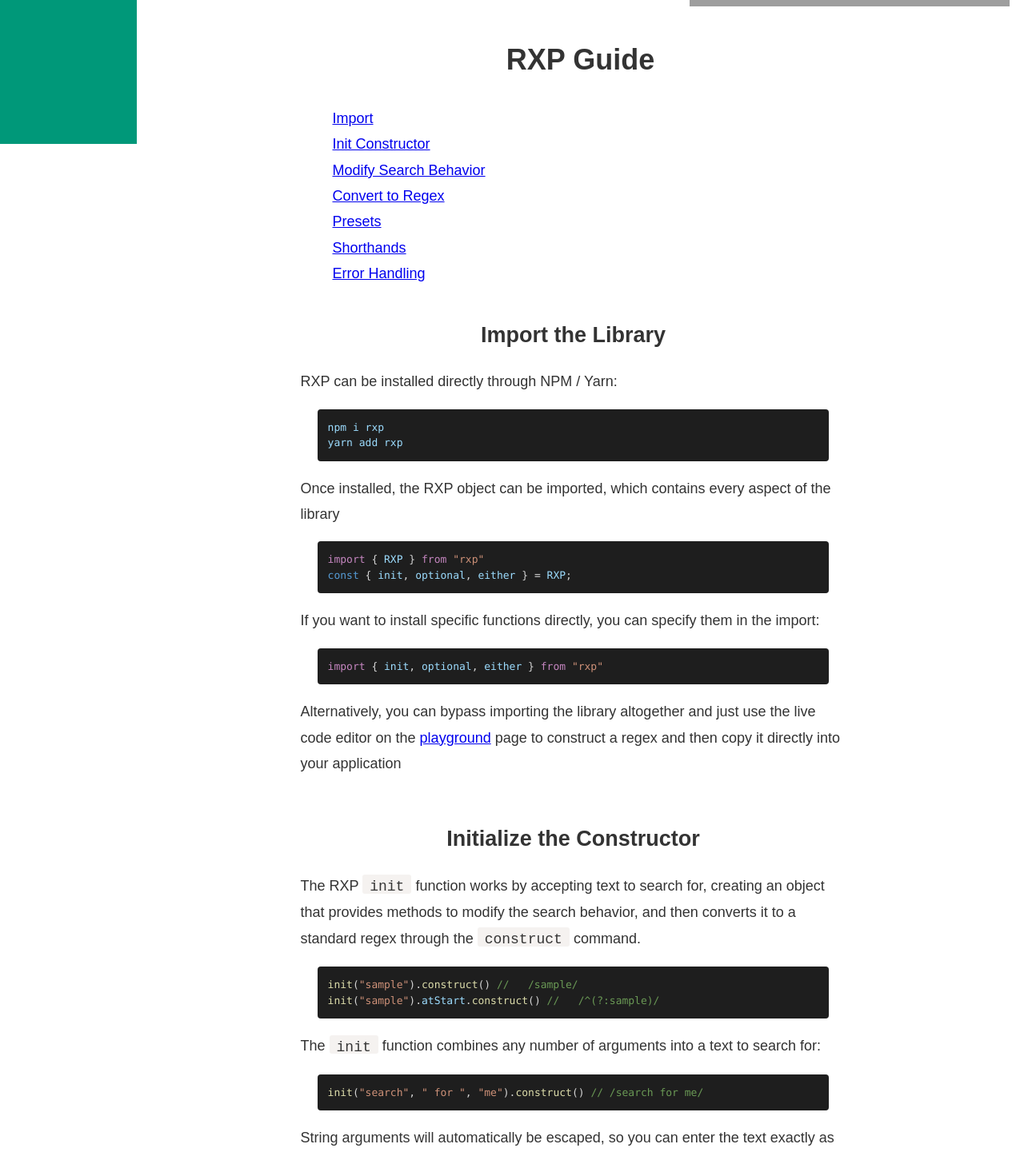
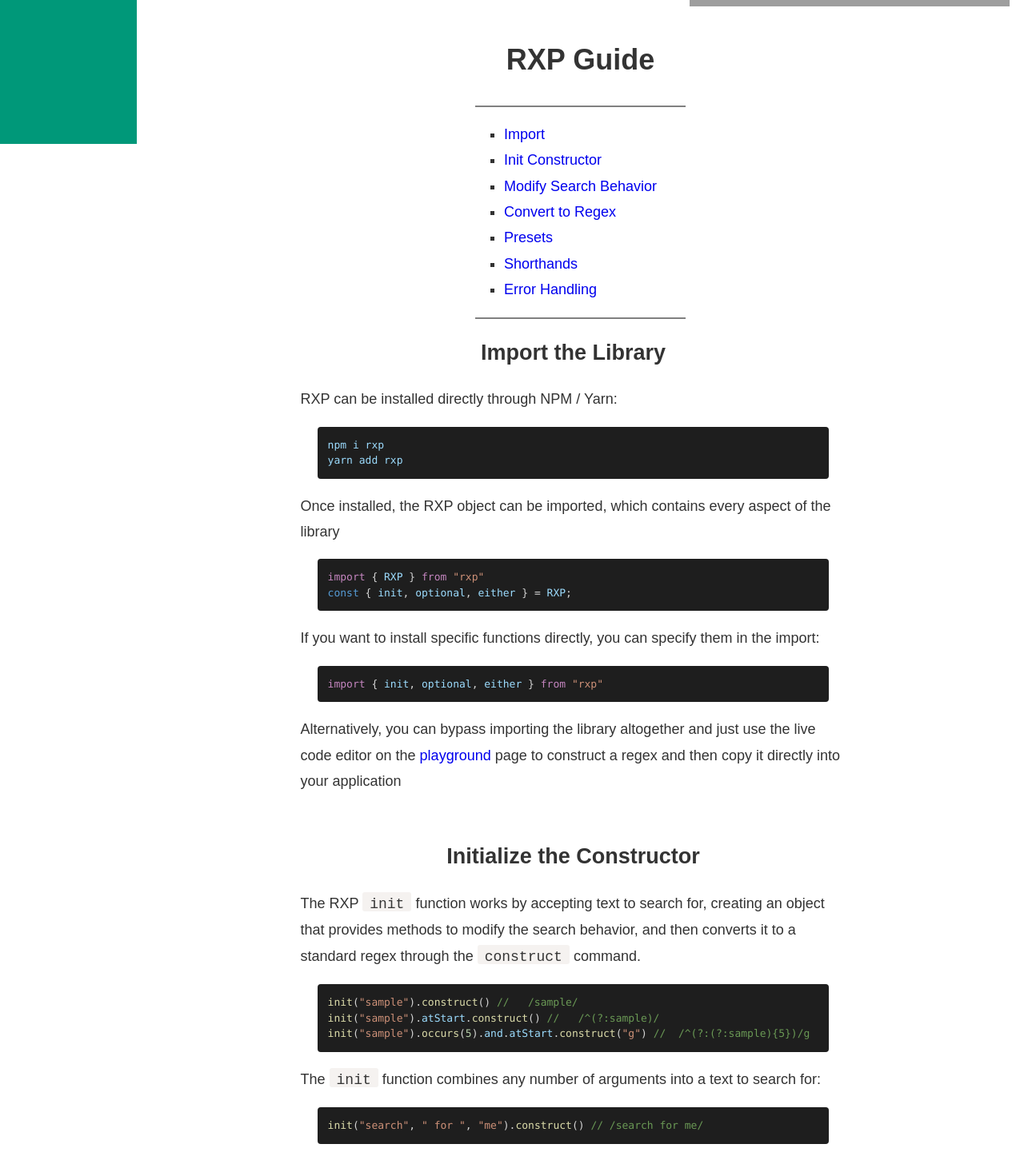
Before and after one commit to jt-rose/rxp-site, a Next.js app: page /guide in a window 1280 px wide. Shown: the part 620-2066 px from the top of the page at 80% size. Built offline with nearby package versions, Linux system fonts and the light colour scheme; grey boxes are pictures that could not be loaded.

Commit message:
updated table of contents styling

```diff
--- a/pages/guide.tsx
+++ b/pages/guide.tsx
@@ -87,7 +87,8 @@
 ]
 
 const TableOfContents = () => (
-  <ul>
+  <div>
+    <ul>
     {guideSectionLinks.map(section => (
       <li>
         <Link href={`/guide#${section.hrefID}`}>
@@ -95,13 +96,32 @@
         </Link>
       </li>
     ))}
+    </ul>
     <style jsx>{`
-      ul {
-        list-style-type: none;
-        color: ${theme.colors.background};
+    div {
+      display: flex;
+      justify-content: center;
+    }
+    ul {
+      margin: 0;
+      padding: 1em 2em;
+      border-top: 2px solid gray;
+      border-bottom: 2px solid gray;
+    }
+      li {
+        list-style-type: square;
+      }
+      a {
+        text-decoration: none;
+      }
+      a:visited {
+        color: black;
+      }
+      a:hover {
+        text-decoration: underline;
       }
     `}</style>
-  </ul>
+  </div>
 )
 
 const ImportGuide = () => (
@@ -127,7 +147,8 @@
       standard regex through the <APICodeLink APIKey="construct" /> command.</p>
 
       <CodeSample sample={`init("sample").construct() // 	/sample/
-init("sample").atStart.construct() // 	/^(?:sample)/`} />
+init("sample").atStart.construct() // 	/^(?:sample)/
+init("sample").occurs(5).and.atStart.construct("g") //  /^(?:(?:sample){5})/g`} />
       <p>
       The <APICodeLink APIKey="init" /> function combines any number of arguments into a text to search for:
       </p>
@@ -204,7 +225,7 @@
 sample.construct("global", "s", "I") // /sample/gsi`} />
       <p>
       If <APICodeLink APIKey="init" /> is passed a regex argument including a flag, the flag will
-      be stripped from it and would need to be added back with construct:
+      be stripped from it and would need to be added back with <APICodeLink APIKey="construct" />:
       </p>
       <CodeSample sample={`init(/search/g, " for me").construct() // /search for me/`} />
   </GuideSection>
@@ -263,8 +284,8 @@
 const ErrorHandlingGuide = () => (
   <GuideSection>
     <h2 className="section-title" id="error-handling-guide">Error Handling</h2>
-    <p>RXP has been designed with a degree of error handling built in</p>
-    <p>When combining two behaviors with 'and' would result in an invalid regex, the constructor
+    <p>RXP has been designed with a degree of error handling built in.
+      When combining two behaviors with <APICodeLink APIKey="and" /> would result in an invalid regex, the constructor
       will not make the second option available, allowing only valid behavior combinations
     </p>
     <p>The following invalid regex cannot be created through the RXP behavior methods:</p>
@@ -272,18 +293,18 @@
 /(^nor will this){5}/`}/>
     <p>The actual behavior options are structured into levels:</p>
     <ol>
-        <li>or</li>
-        <li>occurs, occursAtLeast, etc.  </li>
-        <li>followedBy, notFollowedBy, etc.</li>
-        <li>atStart, atEnd</li>
-        <li>isOptional, isCaptured, isVariable</li>
+        <li><APICodeLink APIKey="or" /></li>
+        <li><APICodeLink APIKey="occurs" />, <APICodeLink APIKey="occursAtLeast" />, etc.  </li>
+        <li><APICodeLink APIKey="followedBy" />, <APICodeLink APIKey="notFollowedBy" />, etc.</li>
+        <li><APICodeLink APIKey="atStart" />, <APICodeLink APIKey="atEnd" /></li>
+        <li><APICodeLink APIKey="isOptional" />, <APICodeLink APIKey="isCaptured" />, <APICodeLink APIKey="isVariable" /></li>
       </ol>
 <p>Each level blocks out the ones that came before it,
-  and the 'atStart' and 'atEnd' options can also be removed
+  and the <APICodeLink APIKey="atStart" /> and <APICodeLink APIKey="atEnd" /> options can also be removed
   if an option chosen in step 3 would cause issues.</p>
   <p>In addition to avoiding potential errors, this also gives the benefit
-    of providing clear descriptions. After providing an alternative text with 'or',
-    all of the subsequent behaviors will apply to each alternative - in other words, this.or("that").atEnd
+    of providing clear descriptions. After providing an alternative text with <APICodeLink APIKey="or" />,
+    all of the subsequent behaviors will apply to each alternative - in other words, <code className="code-in-text">init("this").or("that").atEnd</code>
     will expect either 'this' or 'that' to be at the end (rather than 'this' found anywhere or 'that' specifically at the end).
   </p>
   <p>This is designed to be intuitive for the user thanks to intellisense,
@@ -299,13 +320,7 @@
 // the constructor will still allow this`} />
 <p> RXP does a lot to deter mistakes, but it is not fullproof and regex should still be built in a careful manner.</p>
   </GuideSection>
-)
-// table of contents
-
-// ErrorHandlingGuide
-// rror example - behavior combinations
-// remove options, use intellisense
-// warn about composability
+);
 
 const GuidePage = () => (
   <Layout title="RXP Guide" pageTitle="RXP Guide">
```
